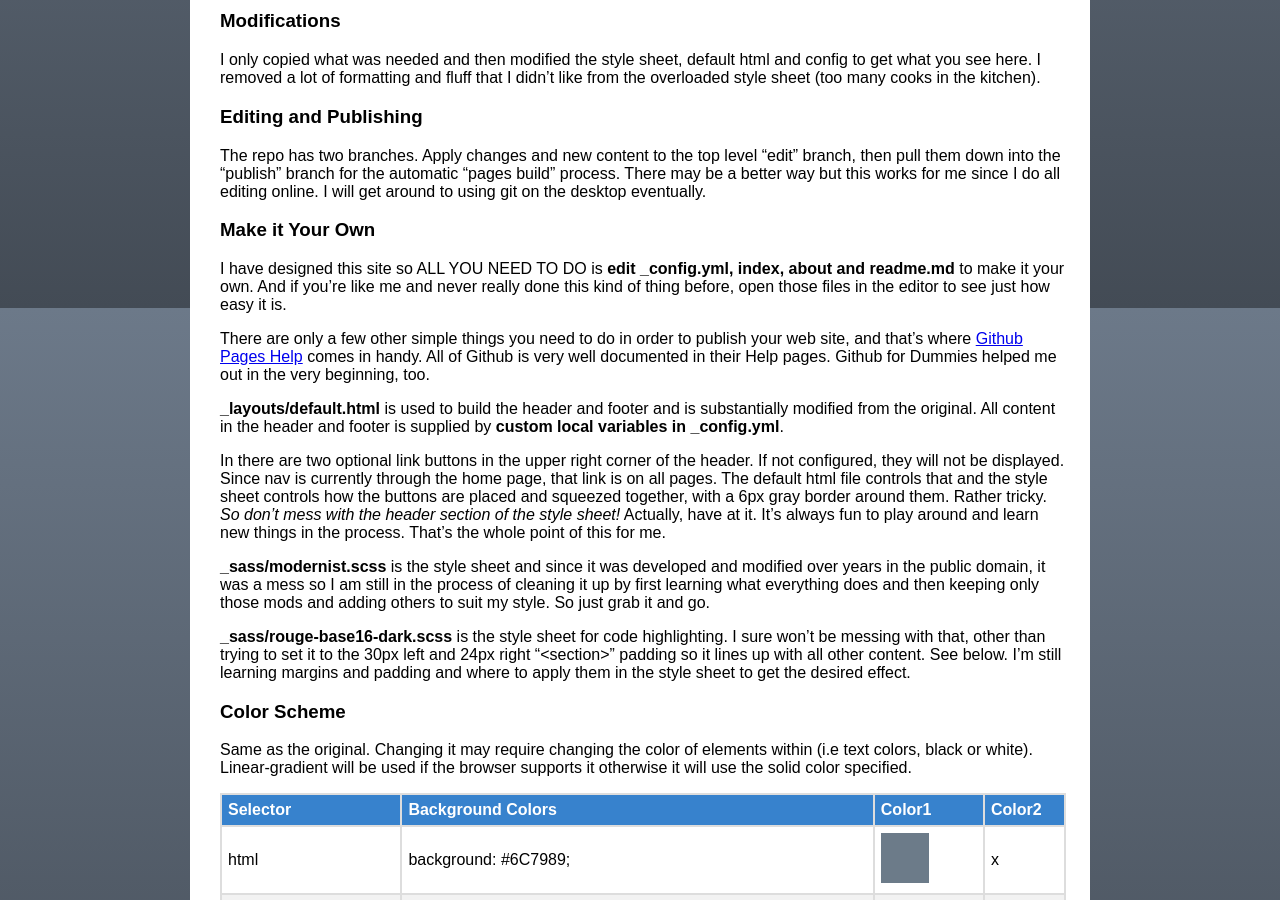
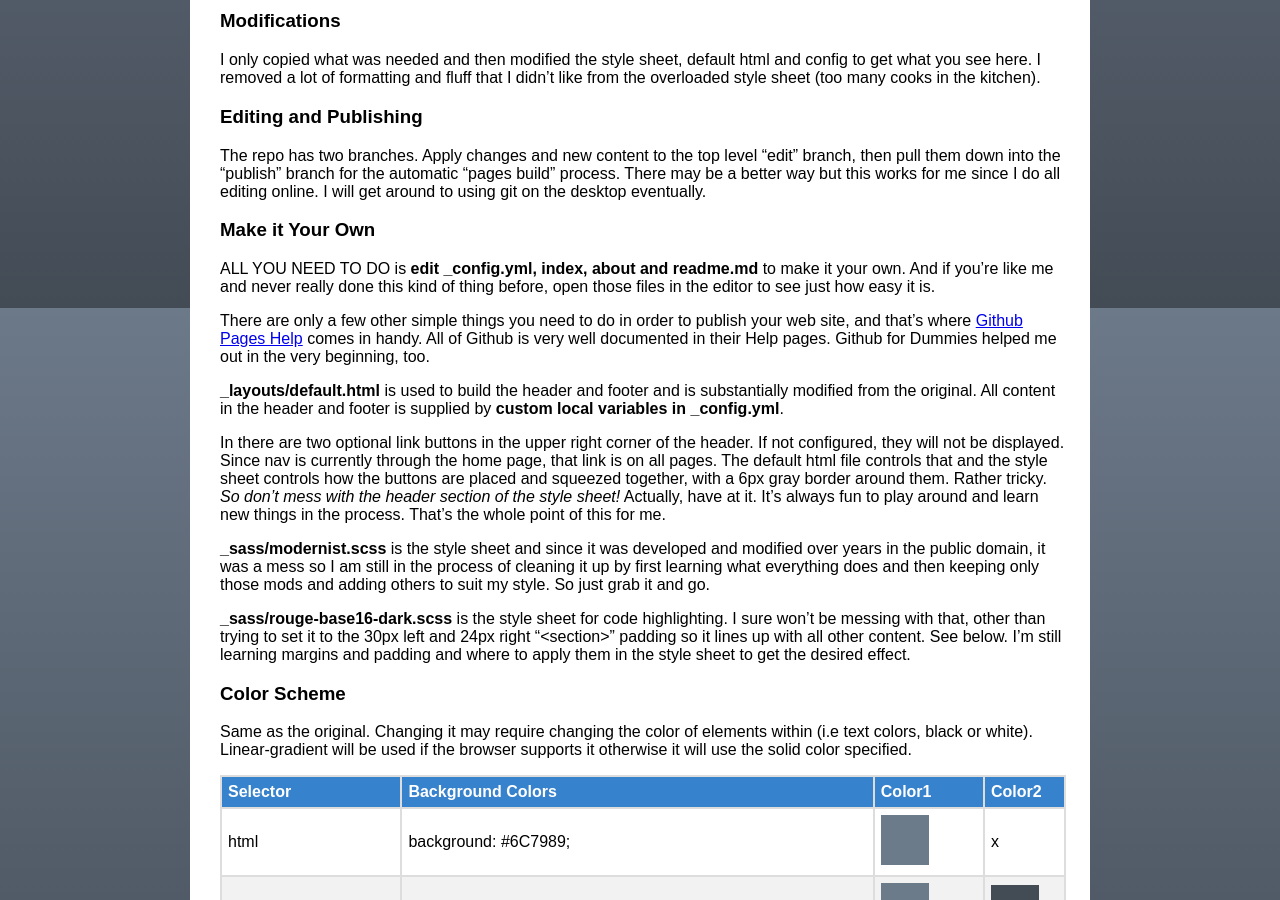
Before and after one commit to TR-Systems/modernist, a Jekyll site: the page built from index.md, in a window 1280 px wide and 900 px high, scrolled down 592 px. Built offline with Jekyll 4.4.1, drawn with Linux system fonts in a browser that asks for light colours; our own code applies the rules of GitHub Pages for plain Markdown files.

Commit message:
Update index.md

```diff
--- a/index.md
+++ b/index.md
@@ -21,7 +21,7 @@ I only copied what was needed and then modified the style sheet, default html an
 The repo has two branches. Apply changes and new content to the top level "edit" branch, then pull them down into the "publish" branch for the automatic "pages build" process. There may be a better way but this works for me since I do all editing online. I will get around to using git on the desktop eventually.
 
 ### Make it Your Own
-I have designed this site so ALL YOU NEED TO DO is **edit _config.yml, index, about and readme.md** to make it your own. And if you're like me and never really done this kind of thing before, open those files in the editor to see just how easy it is.
+ALL YOU NEED TO DO is **edit _config.yml, index, about and readme.md** to make it your own. And if you're like me and never really done this kind of thing before, open those files in the editor to see just how easy it is.
 
 There are only a few other simple things you need to do in order to publish your web site, and that's where [Github Pages Help](https://docs.github.com/en/pages){:target="_blank"} comes in handy. All of Github is very well documented in their Help pages. Github for Dummies helped me out in the very beginning, too.
 
```
